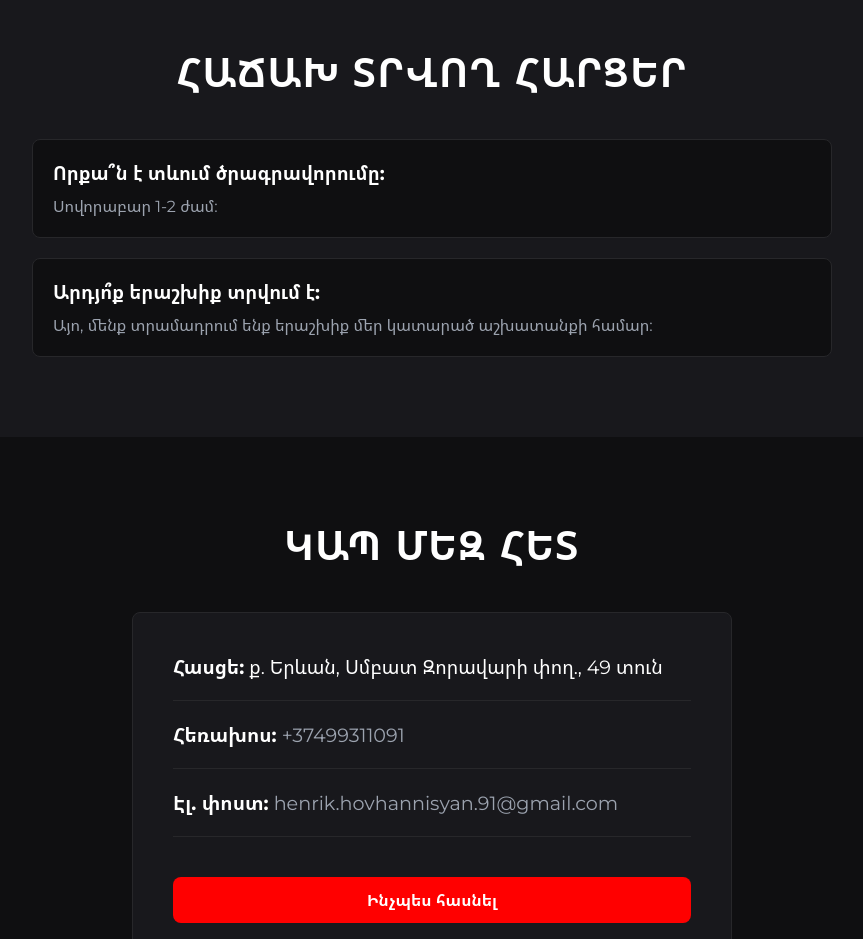
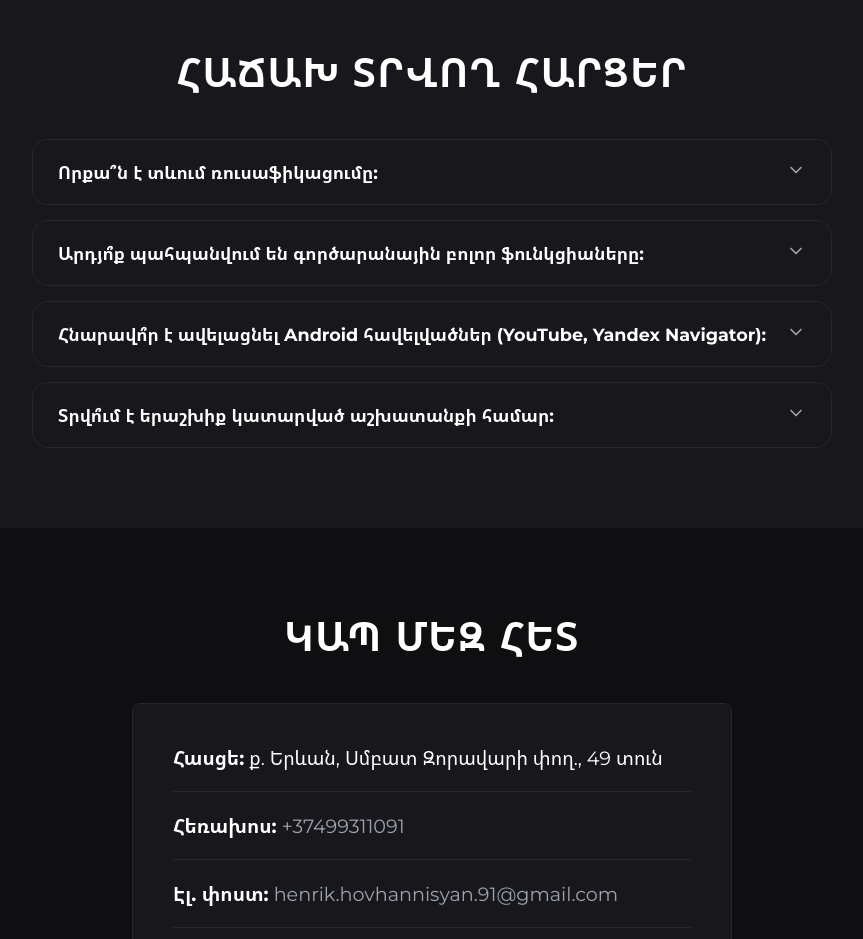
Before and after one commit to HenrikHovhannisyan/garage-91, a Next.js app: page / in a window 1280 px wide. Shown: the part 2860-3799 px from the top of the page, without its empty margins (208-1071 px from the left). Built offline with nearby package versions, Linux system fonts and the light colour scheme.

Commit message:
Added FAQ

```diff
--- /dev/null
+++ b/components/FAQAccordion/FAQAccordion.module.css
@@ -0,0 +1,81 @@
+.accordion {
+  max-width: 800px;
+  margin: 0 auto;
+  display: flex;
+  flex-direction: column;
+  gap: 15px;
+}
+
+.item {
+  background: var(--bg-secondary);
+  border: 1px solid var(--border-color);
+  border-radius: 16px;
+  overflow: hidden;
+  transition: all 0.3s ease;
+}
+
+.item.active {
+  border-color: var(--accent-color);
+  box-shadow: 0 10px 30px rgba(0, 0, 0, 0.1);
+}
+
+.question {
+  width: 100%;
+  padding: 20px 25px;
+  display: flex;
+  justify-content: space-between;
+  align-items: center;
+  background: none;
+  border: none;
+  color: var(--text-primary);
+  font-size: 1.1rem;
+  font-weight: 600;
+  cursor: pointer;
+  text-align: left;
+  transition: color 0.3s ease;
+}
+
+.item:hover .question {
+  color: var(--accent-color);
+}
+
+.icon {
+  transition: transform 0.3s ease;
+  color: var(--text-secondary);
+}
+
+.item.active .icon {
+  transform: rotate(180deg);
+  color: var(--accent-color);
+}
+
+.answerWrapper {
+  max-height: 0;
+  overflow: hidden;
+  transition: max-height 0.3s ease-out;
+}
+
+.item.active .answerWrapper {
+  max-height: 500px;
+}
+
+.answer {
+  padding: 0 25px 25px;
+  color: var(--text-secondary);
+  line-height: 1.6;
+}
+
+.answer p {
+  margin: 0;
+}
+
+@media (max-width: 768px) {
+  .question {
+    padding: 15px 20px;
+    font-size: 1rem;
+  }
+
+  .answer {
+    padding: 0 20px 20px;
+  }
+}
--- /dev/null
+++ b/components/FAQAccordion/FAQAccordion.tsx
@@ -0,0 +1,53 @@
+import React, { useState } from 'react';
+import { useTranslation } from '@/utils/translations';
+import styles from './FAQAccordion.module.css';
+
+interface FAQItem {
+  id: number;
+  question: { [key: string]: string };
+  answer: { [key: string]: string };
+}
+
+interface FAQAccordionProps {
+  items: FAQItem[];
+}
+
+const FAQAccordion: React.FC<FAQAccordionProps> = ({ items }) => {
+  const { language } = useTranslation();
+  const [openId, setOpenId] = useState<number | null>(null);
+
+  const toggleItem = (id: number) => {
+    setOpenId(openId === id ? null : id);
+  };
+
+  return (
+    <div className={styles.accordion}>
+      {items.map((item) => (
+        <div
+          key={item.id}
+          className={`${styles.item} ${openId === item.id ? styles.active : ''}`}
+        >
+          <button
+            className={styles.question}
+            onClick={() => toggleItem(item.id)}
+            aria-expanded={openId === item.id}
+          >
+            <span>{item.question[language] || item.question.hy}</span>
+            <span className={styles.icon}>
+              <svg width="20" height="20" viewBox="0 0 24 24" fill="none" stroke="currentColor" strokeWidth="2" strokeLinecap="round" strokeLinejoin="round">
+                <path d="M6 9l6 6 6-6"/>
+              </svg>
+            </span>
+          </button>
+          <div className={styles.answerWrapper}>
+            <div className={styles.answer}>
+              <p>{item.answer[language] || item.answer.hy}</p>
+            </div>
+          </div>
+        </div>
+      ))}
+    </div>
+  );
+};
+
+export default FAQAccordion;
--- /dev/null
+++ b/data/faq.js
@@ -0,0 +1,54 @@
+export const faqData = [
+  {
+    id: 1,
+    question: {
+      hy: "Որքա՞ն է տևում ռուսաֆիկացումը:",
+      ru: "Сколько времени занимает русификация?",
+      en: "How long does the russification take?"
+    },
+    answer: {
+      hy: "Սովորաբար 1-2 ժամ՝ կախված մեքենայի մոդելից և համակարգի տարբերակից:",
+      ru: "Обычно это занимает 1-2 часа, в зависимости от модели автомобиля и версии системы.",
+      en: "It usually takes 1-2 hours, depending on the car model and system version."
+    }
+  },
+  {
+    id: 2,
+    question: {
+      hy: "Արդյո՞ք պահպանվում են գործարանային բոլոր ֆունկցիաները:",
+      ru: "Сохраняются ли все заводские функции?",
+      en: "Are all factory functions preserved?"
+    },
+    answer: {
+      hy: "Այո, բոլոր տեսախցիկները, սենսորները և գործարանային կարգավորումները շարունակում են աշխատել անթերի:",
+      ru: "Да, все камеры, парктроники и заводские настройки продолжают работать безупречно.",
+      en: "Yes, all cameras, parking sensors, and factory settings continue to work perfectly."
+    }
+  },
+  {
+    id: 3,
+    question: {
+      hy: "Հնարավո՞ր է ավելացնել Android հավելվածներ (YouTube, Yandex Navigator):",
+      ru: "Можно ли добавить Android приложения (YouTube, Яндекс Навигатор)?",
+      en: "Is it possible to add Android apps (YouTube, Yandex Navigator)?"
+    },
+    answer: {
+      hy: "Այո, Hyundai և Kia մոդելների մեծ մասի վրա մենք կարող ենք ավելացնել լրացուցիչ մենյու՝ YouTube-ով, Yandex Navigator-ով և այլ հավելվածներով:",
+      ru: "Да, на большинстве моделей Hyundai и Kia мы можем добавить кастомное меню с YouTube, Яндекс Навигатором и другими приложениями.",
+      en: "Yes, on most Hyundai and Kia models we can add a custom menu with YouTube, Yandex Navigator, and other apps."
+    }
+  },
+  {
+    id: 4,
+    question: {
+      hy: "Տրվո՞ւմ է երաշխիք կատարված աշխատանքի համար:",
+      ru: "Предоставляется ли гарантия на работу?",
+      en: "Do you provide a warranty for the work?"
+    },
+    answer: {
+      hy: "Մենք տրամադրում ենք անժամկետ երաշխիք մեր կողմից տեղադրված ծրագրային ապահովման համար:",
+      ru: "Мы предоставляем пожизненную гарантию на установленное нами программное обеспечение.",
+      en: "We provide a lifetime warranty on the software we install."
+    }
+  }
+];
--- a/pages/index.module.css
+++ b/pages/index.module.css
@@ -119,28 +119,8 @@
   color: var(--text-secondary);
 }
 
-.faqList {
-  max-width: 800px;
-  margin: 0 auto;
-  display: flex;
-  flex-direction: column;
-  gap: 20px;
-}
-
-.faqItem {
-  background: var(--bg-color);
-  padding: 20px;
-  border-radius: var(--radius);
-  border: 1px solid var(--border-color);
-}
-
-.faqItem h3 {
-  margin-bottom: 10px;
-  color: var(--text-primary);
-}
-
-.faqItem p {
-  color: var(--text-secondary);
+.faqWrapper {
+  margin-top: 40px;
 }
 
 .contactsGrid {
--- a/pages/index.tsx
+++ b/pages/index.tsx
@@ -5,7 +5,9 @@ import WorkItem from '@/components/WorkItem/WorkItem';
 import { useTranslation } from '@/utils/translations';
 import { siteData } from '@/data/data';
 import { testimonials } from '@/data/testimonials';
+import { faqData } from '@/data/faq';
 import TestimonialsSlider from '@/components/TestimonialsSlider/TestimonialsSlider';
+import FAQAccordion from '@/components/FAQAccordion/FAQAccordion';
 import styles from './index.module.css';
 
 export default function Home() {
@@ -75,15 +77,8 @@ export default function Home() {
       <section id="faq" className={`section ${styles.darkBg}`}>
         <div className="container">
           <h2 className="section-title">{t('faqTitle')}</h2>
-          <div className={styles.faqList}>
-            <div className={styles.faqItem}>
-              <h3>Որքա՞ն է տևում ծրագրավորումը:</h3>
-              <p>Սովորաբար 1-2 ժամ:</p>
-            </div>
-            <div className={styles.faqItem}>
-              <h3>Արդյո՞ք երաշխիք տրվում է:</h3>
-              <p>Այո, մենք տրամադրում ենք երաշխիք մեր կատարած աշխատանքի համար:</p>
-            </div>
+          <div className={styles.faqWrapper}>
+            <FAQAccordion items={faqData} />
           </div>
         </div>
       </section>
--- a/translations/ru.js
+++ b/translations/ru.js
@@ -3,7 +3,7 @@ export const ru = {
   about: "О нас",
   works: "Наши работы",
   reviews: "Отзывы",
-  faq: "ЧаВо",
+  faq: "ЧЗВ",
   contacts: "Контакты",
   heroAction: "РУСИФИКАЦИЯ",
   and: "и",
```
